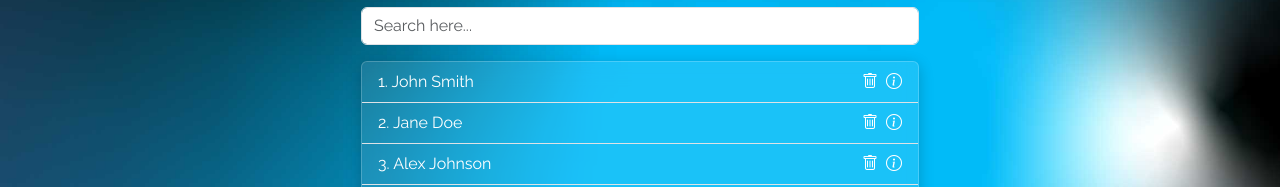
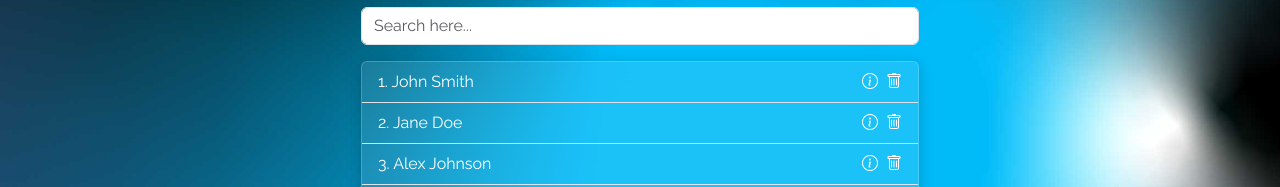
Before and after one commit to GiuseppeColucci95/booRoad_team2, a React (Vite) app: page /trips/1 in a window 1280 px wide. Shown: the part 765-952 px from the top of the page. Built offline with nearby package versions, Linux system fonts and the light colour scheme.

Commit message:
fix: correct comment typo and improve click handler for traveler list items in Trip component

```diff
--- a/src/pages/Trip.jsx
+++ b/src/pages/Trip.jsx
@@ -7,7 +7,7 @@ import TravelerInfo from "../components/Traveler";
 
 export default function Trip() {
 
-  //datas
+  //dataS
   const [filteredTravelers, setFilteredTravelers] = useState([]);
   const [searchQuery, setSearchQuery] = useState('');
   const [openOverlay, setOpenOverlay] = useState(false);
@@ -96,13 +96,14 @@ export default function Trip() {
               {
                 filteredTravelers.map((traveler, index) => (
                   <li className="list-group-item travelers border-0 border-bottom rounded-0 d-flex justify-content-between" key={index}>
-                    <div>{`${index + 1}. ${traveler.firstName + ' ' + traveler.lastName}`}</div>
+                    <div onClick={() => clickHandler(traveler)}>{`${index + 1}. ${traveler.firstName + ' ' + traveler.lastName}`}</div>
                     <div className="d-flex gap-2">
-                      <div onClick={() => handleDelete(index)}>
+                      <div onClick={() => clickHandler(traveler)}>
+                        <i class="bi bi-info-circle"></i>
+
+                      </div>
+                      <div onClick={() => { handleDelete(index) }}>
                         <i className="bi bi-trash"></i>
-                      </div>
-                      <div onClick={() => { clickHandler(traveler) }}>
-                        <i class="bi bi-info-circle"></i>
                       </div>
                     </div>
                   </li>
```
